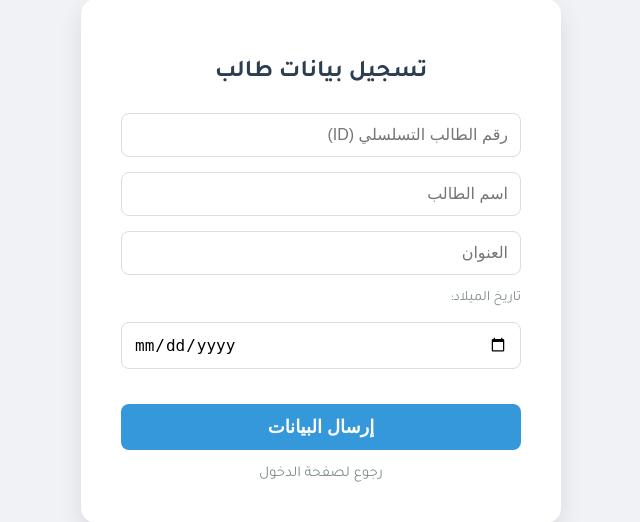
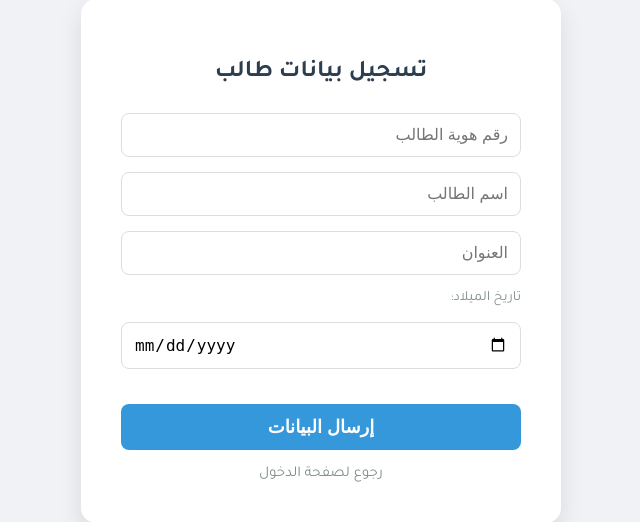
Before and after one commit to aboodzaeem1/myProject, a PHP site: page /student_register.php in a window 1280 px wide. Shown: the part 139-661 px from the top of the page, without its empty margins (319-959 px from the left). Run offline with PHP 8.4, Linux system fonts and the light colour scheme.

Commit message:
Update student ID input placeholder in form

```diff
--- a/student_register.php
+++ b/student_register.php
@@ -98,7 +98,7 @@
     <div class="form-card">
         <h2>تسجيل بيانات طالب</h2>
         <form method="POST">
-            <input type="number" name="id" placeholder="رقم الطالب التسلسلي (ID)" required>
+            <input type="number" name="id" placeholder="رقم هوية الطالب " required>
             <input type="text" name="name" placeholder="اسم الطالب" required>
             <input type="text" name="address" placeholder="العنوان" required>
             <label>تاريخ الميلاد:</label>
```
